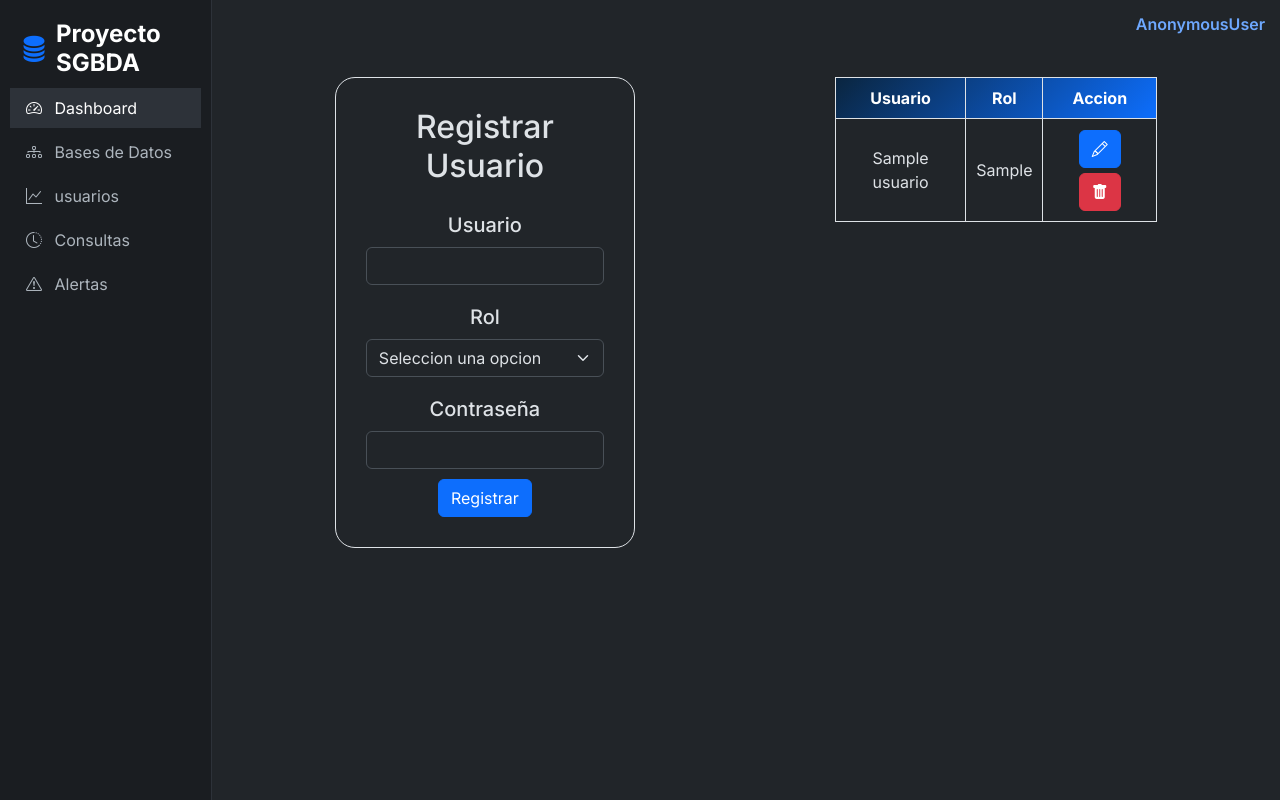
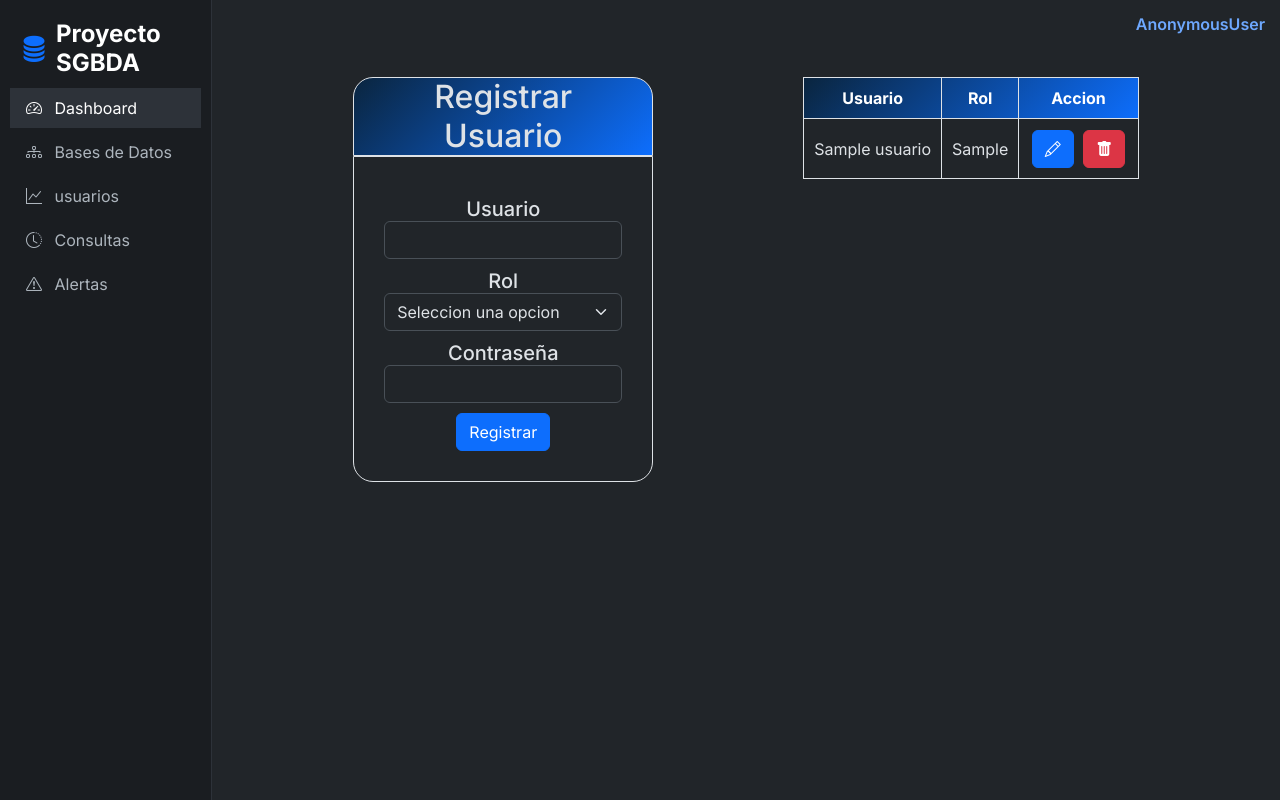
Before and after one commit to JulianCarvajal07/Proyecto-SGBDA, a Django app: page /listar_usuarios/ in a window 1280 px wide. Run offline with Django 5.2, Linux system fonts and the light colour scheme; tables that the repository leaves empty hold one stand-in row (values such as "Sample post").

Commit message:
mejora en el frontend de la pestaña usuarios.html

```diff
--- a/sgbda/static/css/usuarios.css
+++ b/sgbda/static/css/usuarios.css
@@ -4,7 +4,7 @@
     width: 80%;
     justify-content: center;
     align-items: top;
-    gap: 200px;
+    gap: 150px;
 }
 
 .registro-usuarios{
@@ -14,11 +14,16 @@
     justify-content: center;
     align-items: center;
     text-align: center;
+
+}
+
+.formulario-usuarios{
     gap: 10px;
     padding: 30px;
     margin: 0 0 50px 0;
     border: 1px solid #dee2e6;
-    border-radius: 20px;
+    border-radius: 0 0 20px 20px;
+
 }
 
 .tabla-usuarios{
--- a/sgbda/templates/paginas/usuarios.html
+++ b/sgbda/templates/paginas/usuarios.html
@@ -24,7 +24,16 @@
     <form method="POST" action="{% url 'registrar_usuarios' %}">
     {% csrf_token %}
     <div class="registro-usuarios">
-                <h2>Registrar Usuario</h2>
+                <h2
+                    style="background: linear-gradient(135deg, #0a253f 0%, #0d6efd 100%);
+                            margin: 0px;
+                            padding: 0 30px 0 30px;
+                            border-radius: 20px 20px 0 0;
+                            border: 1px solid #dee2e6;"
+                    >Registrar Usuario
+                </h2>
+    <div class="formulario-usuarios">
+
                 <h5 style="margin: 10px 0 0 0">Usuario</h5>
                 <input class="form-control" name="usuario" type="text">
                 <h5 style="margin: 10px 0 0 0">Rol</h5>
@@ -37,9 +46,11 @@
 
                 <h5 style="margin: 10px 0 0 0">Contraseña</h5>
                 <input class="form-control" name="contraseña" type="password">
-                <button type="submit" class="btn btn-primary">
+                <button type="submit" class="btn btn-primary" style="margin: 10px 0 0 0">
                     Registrar
                 </button>
+
+    </div>
     </div>
     </form>
 
```
